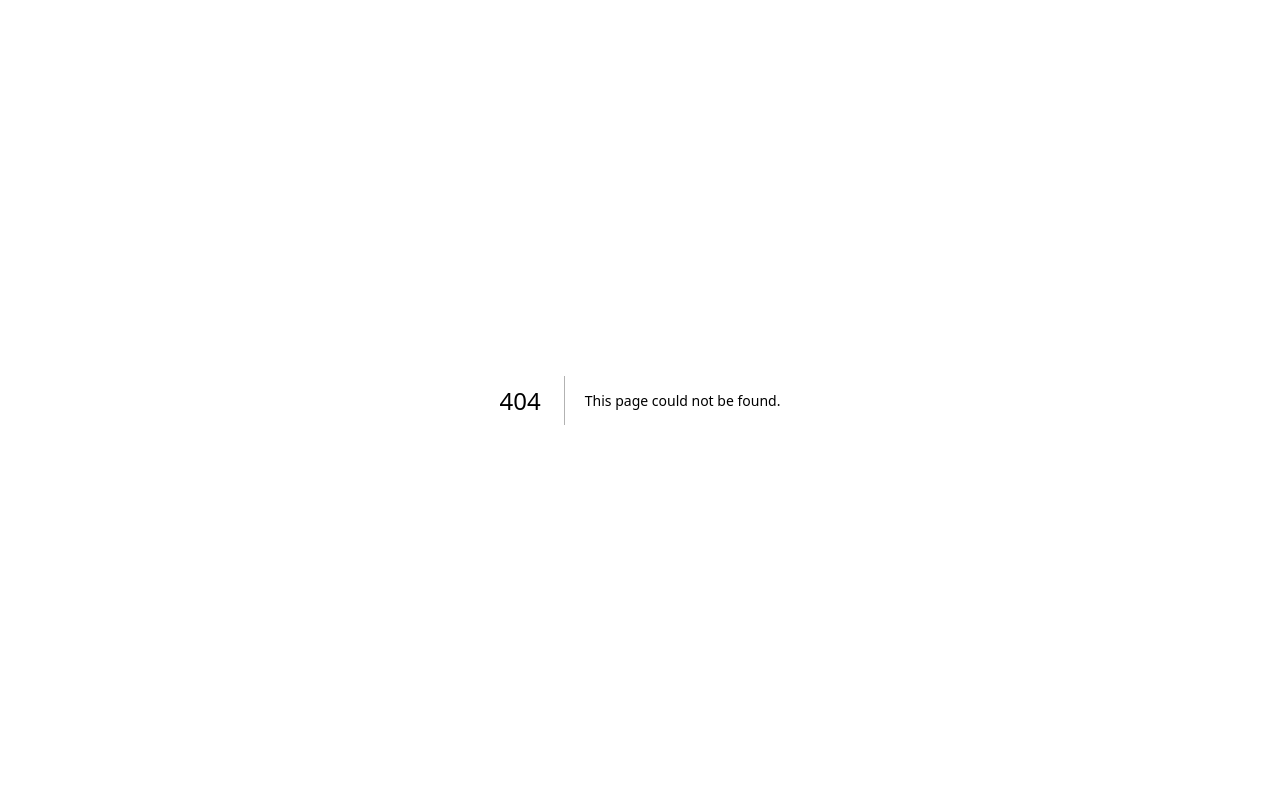
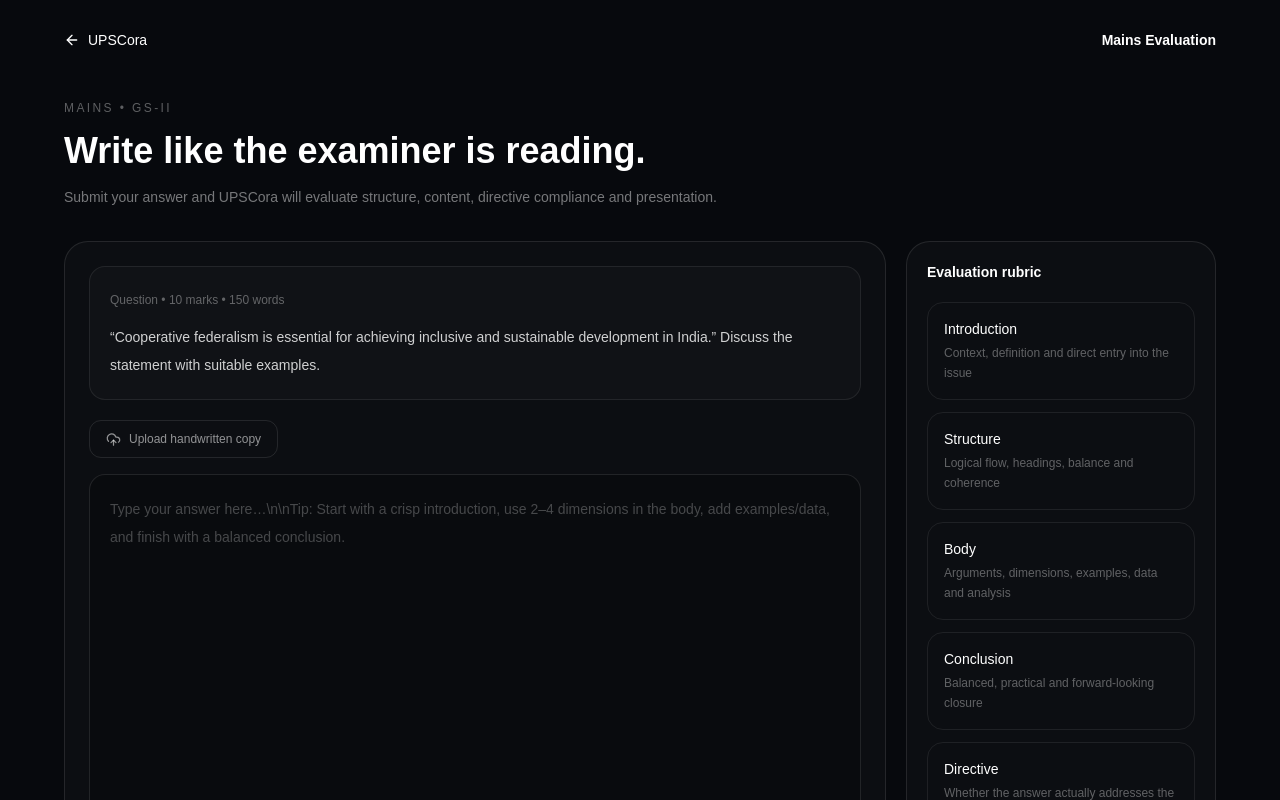
Before and after one commit to yourquirey-gif/upscora-ai, a Next.js app: page /mains in a window 1280 px wide. Before the commit this address had no page. Shown: the top 800 px of the page. Built offline with nearby package versions, Linux system fonts and the light colour scheme.

Commit message:
feat: add mains answer evaluation workspace

```diff
--- /dev/null
+++ b/app/mains/page.tsx
@@ -0,0 +1,35 @@
+"use client";
+import Link from "next/link";
+import { ArrowLeft, CheckCircle2, FileUp, Sparkles, UploadCloud } from "lucide-react";
+import { useState } from "react";
+
+const rubric=[
+ ["Introduction","Context, definition and direct entry into the issue"],
+ ["Structure","Logical flow, headings, balance and coherence"],
+ ["Body","Arguments, dimensions, examples, data and analysis"],
+ ["Conclusion","Balanced, practical and forward-looking closure"],
+ ["Directive","Whether the answer actually addresses the command"],
+ ["Presentation","Language, clarity, relevance and time-efficient writing"]
+];
+
+export default function Mains(){
+ const [answer,setAnswer]=useState("");
+ const [submitted,setSubmitted]=useState(false);
+ const [file,setFile]=useState("");
+ const wordCount=answer.trim()?answer.trim().split(/\s+/).length:0;
+ const marks=Math.min(10,Math.max(0,Math.round(5+(wordCount>130?1:0)+(wordCount>80?1:0)+(answer.includes("however")||answer.includes("therefore")?1:0))));
+ return <main className="min-h-screen bg-[#07090d] px-5 text-white">
+ <header className="mx-auto flex h-20 max-w-6xl items-center justify-between"><Link href="/dashboard" className="flex items-center gap-2 text-sm text-white/50"><ArrowLeft size={16}/> UPSCora</Link><span className="text-sm font-semibold">Mains Evaluation</span></header>
+ <div className="mx-auto max-w-6xl py-5"><div><p className="text-xs uppercase tracking-[.2em] text-white/35">Mains • GS-II</p><h1 className="mt-3 max-w-4xl text-3xl font-semibold leading-tight sm:text-4xl">Write like the examiner is reading.</h1><p className="mt-3 max-w-3xl text-sm leading-6 text-white/45">Submit your answer and UPSCora will evaluate structure, content, directive compliance and presentation.</p></div>
+ <div className="mt-8 grid gap-5 lg:grid-cols-[1fr_310px]">
+ <section className="rounded-3xl border border-white/10 bg-white/[0.025] p-6">
+ <div className="rounded-2xl border border-white/8 bg-white/[0.02] p-5"><span className="text-xs text-white/35">Question • 10 marks • 150 words</span><p className="mt-3 text-sm leading-7 text-white/80">“Cooperative federalism is essential for achieving inclusive and sustainable development in India.” Discuss the statement with suitable examples.</p></div>
+ <div className="mt-5 flex flex-wrap items-center justify-between gap-3"><label className="flex cursor-pointer items-center gap-2 rounded-xl border border-white/10 px-4 py-2.5 text-xs text-white/55"><UploadCloud size={15}/> Upload handwritten copy<input type="file" accept="image/*,.pdf" className="hidden" onChange={e=>setFile(e.target.files?.[0]?.name||"")}/></label>{file&&<span className="text-xs text-emerald-300">{file}</span>}</div>
+ <textarea value={answer} onChange={e=>setAnswer(e.target.value)} placeholder="Type your answer here…\n\nTip: Start with a crisp introduction, use 2–4 dimensions in the body, add examples/data, and finish with a balanced conclusion." className="mt-4 min-h-[390px] w-full resize-y rounded-2xl border border-white/10 bg-black/20 p-5 text-sm leading-7 text-white outline-none placeholder:text-white/25 focus:border-white/25"/>
+ <div className="mt-3 flex items-center justify-between text-xs text-white/35"><span>{wordCount} words</span><button onClick={()=>setSubmitted(true)} disabled={!answer.trim()&&!file} className="flex items-center gap-2 rounded-xl bg-white px-5 py-3 font-semibold text-black disabled:opacity-30"><Sparkles size={15}/> Evaluate answer</button></div>
+ </section>
+ <aside className="rounded-3xl border border-white/10 bg-white/[0.025] p-5"><p className="text-sm font-semibold">Evaluation rubric</p><div className="mt-5 space-y-3">{rubric.map(([a,b])=><div key={a} className="rounded-2xl border border-white/8 p-4"><p className="text-sm">{a}</p><p className="mt-1 text-xs leading-5 text-white/35">{b}</p></div>)}</div></aside>
+ </div>
+ {submitted&&<section className="mt-5 rounded-3xl border border-white/10 bg-white/[0.025] p-6"><div className="flex flex-wrap items-start justify-between gap-4"><div><p className="text-xs uppercase tracking-[.18em] text-white/35">Evaluation preview</p><h2 className="mt-2 text-2xl font-semibold">AI Examiner Report</h2></div><div className="rounded-2xl bg-white px-5 py-3 text-center text-black"><p className="text-xs opacity-50">Marks</p><p className="text-2xl font-bold">{marks}/10</p></div></div><div className="mt-6 grid gap-3 md:grid-cols-2">{rubric.map(([a])=><div key={a} className="flex items-center gap-3 rounded-2xl border border-white/8 p-4"><CheckCircle2 size={16} className="text-emerald-300"/><div><p className="text-sm">{a}</p><p className="mt-1 text-xs text-white/40">{answer? "Good foundation. Add more specific examples and sharper analysis for a higher score.":"Handwritten submission received. Detailed AI extraction will run after AI/file services are connected."}</p></div></div>)}</div><div className="mt-5 rounded-2xl border border-amber-300/10 bg-amber-300/[0.03] p-5"><p className="text-sm font-medium">Improve next</p><p className="mt-2 text-sm leading-6 text-white/45">Focus on concrete examples, recent government initiatives, constitutional dimensions and a more solution-oriented conclusion. This preview becomes full AI-powered evaluation after the AI environment variables are configured.</p></div></section>}
+ </div></main>
+}
```
